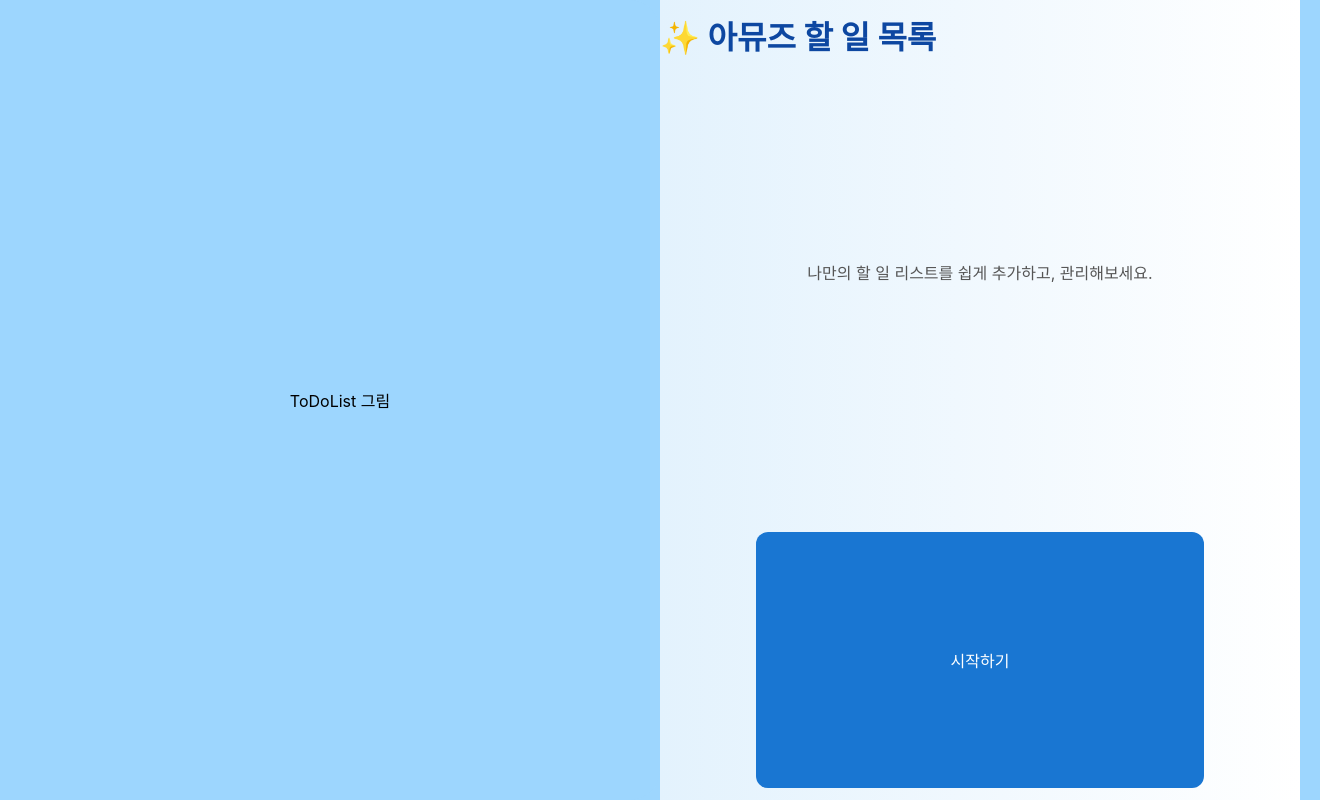
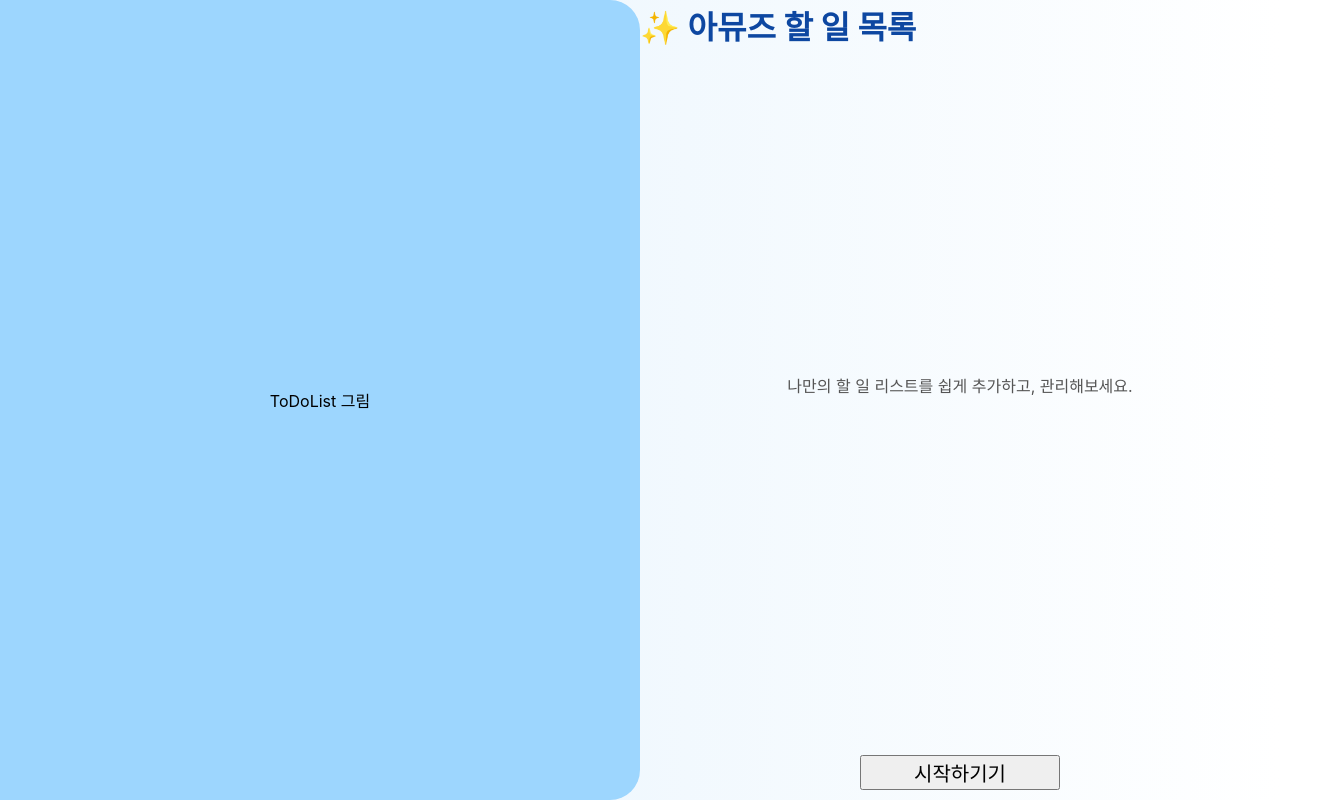
Before and after one commit to JDWdonga21/amuse-todo-app, a React (Create React App) app: page / in a window 1280 px wide. Shown: the whole page, 1320 px wide, since content can reach past the window. Built offline with nearby package versions, Linux system fonts and the light colour scheme.

Commit message:
button 컴포넌트 분리, 시작화면 애니메이션 수정정

```diff
--- /dev/null
+++ b/src/components/todoButton.tsx
@@ -0,0 +1,26 @@
+import React from "react";
+
+interface TbuttonProps {
+    text: string;
+    // displayYn: boolean;
+    onButtonClick: () => void;
+    children?: React.ReactNode;
+}
+
+const Tbutton: React.FC<TbuttonProps> = ({ text, onButtonClick }) => {
+    return (
+        <button
+            style={{
+                width: '200px',
+                height: '45px',
+                fontSize: '20px',
+                cursor: "pointer"
+            }}
+            onClick={onButtonClick}
+        >
+            {text}
+        </button>
+    );
+}
+
+export default Tbutton;
--- a/src/pages/welcomePage.tsx
+++ b/src/pages/welcomePage.tsx
@@ -1,5 +1,7 @@
 import React, { CSSProperties,useState, useEffect } from "react";
 import { useNavigate } from "react-router-dom";
+
+import Tbutton from "../components/todoButton";
 
 const WelcomePage = () => {
     const navigate = useNavigate();
@@ -7,16 +9,18 @@ const WelcomePage = () => {
     const [isButtonClicked, setIsButtonClicked] = useState(false)
     const [leftSideWidth, setLeftSideWidth] = useState("50%");
     const [rightSideWidth, setRightSideWidth] = useState("50%");
+    const [borderRadius, setBorderRadius] = useState("30px");
 
-    useEffect(()=>{
-        if(isButtonClicked){
-            const timeout = setTimeout(()=>{
+
+    useEffect(() => {
+      if (isButtonClicked) {
+        setBorderRadius("0px");
+        const timeout = setTimeout(() => {
           navigate("/todo");
         }, 2000);
-
-            return ()=>clearTimeout(timeout);
+        return () => clearTimeout(timeout);
       }
-    })
+    }, [isButtonClicked]);
 
     const leftStyle: CSSProperties = {
       width: leftSideWidth,
@@ -26,9 +30,9 @@ const WelcomePage = () => {
       justifyContent: "center",
       alignItems: "center",
       backgroundColor: "rgb(157, 214, 254)",
-        borderTopRightRadius: leftSideWidth === "50%" ? "30px" : "0",
-        borderBottomRightRadius: leftSideWidth === "50%" ? "30px" : "0",
-        transition: "all 1s ease",
+      borderTopRightRadius: borderRadius,
+      borderBottomRightRadius: borderRadius,
+      transition: "all 2s ease",
     };
     const rightStyle: CSSProperties = {
         width: rightSideWidth,
@@ -36,8 +40,7 @@ const WelcomePage = () => {
         display: "flex",
         justifyContent: "center",
         alignItems: "center",
-        background: "linear-gradient(to right, #e3f2fd, #ffffff)", // 밝고 부드러운 배경
-        transition: "all 1s ease",
+        transition: "all 2s ease",
     };
 
     // const handleStart = () => {
@@ -50,18 +53,30 @@ const WelcomePage = () => {
                 ToDoList 그림
             </div>
             <div style={rightStyle}>
-                <div style={{height: "100%", display: leftSideWidth === "50%" ? "flex" : "none", flexDirection: "column", alignItems: 'center'}}>
+                <div style={{marginTop: "40px", marginBottom: "60px", height: "calc(100%-100px)", display: leftSideWidth === "50%" ? "flex" : "none", flexDirection: "column", alignItems: 'center'}}>
                     <h1 style={styles.title}>✨ 아뮤즈 할 일 목록</h1>
                     <p style={styles.description}>
                         나만의 할 일 리스트를 쉽게 추가하고, 관리해보세요.
                     </p>
-                    <button onClick={()=>{
+                    {/* <button onClick={()=>{
                         setLeftSideWidth("100%");
                         setRightSideWidth("0%");
                         setIsButtonClicked(true);
                     }} style={styles.button}>
                         시작하기
-                    </button>
+                    </button> */}
+                    <Tbutton
+                      text="시작하기기"
+                      onButtonClick={
+                        ()=>{
+                          setLeftSideWidth("100%");
+                          setRightSideWidth("0%");
+                          setIsButtonClicked(true);
+                        }
+                      }
+                    >
+
+                    </Tbutton>
                 </div>
             </div>
 
@@ -76,8 +91,7 @@ const styles: { [key: string]: CSSProperties } = {
     flexDirection: "row",
     justifyContent: "center",
     alignItems: "center",
-    padding: "0 20px",
-    backgroundColor: "rgb(157, 214, 254)",
+    background: "linear-gradient(to right, #e3f2fd, #ffffff)", // 밝고 부드러운 배경
   },
 //   left: {
 //     width: leftSideWidth,
@@ -114,33 +128,19 @@ const styles: { [key: string]: CSSProperties } = {
     textAlign: "center",
     maxWidth: "400px",
   },
-  button: {
-    marginTop: "12px",
-    marginBottom: "12px",
-    width: '70%',
-    padding: "14px 32px",
-    fontSize: "16px",
-    backgroundColor: "#1976d2",
-    color: "#fff",
-    border: "none",
-    borderRadius: "12px",
-    cursor: "pointer",
-    transition: "background-color 0.3s",
-  },
+  // button: {
+  //   marginTop: "12px",
+  //   marginBottom: "12px",
+  //   width: '70%',
+  //   padding: "14px 32px",
+  //   fontSize: "16px",
+  //   backgroundColor: "#1976d2",
+  //   color: "#fff",
+  //   border: "none",
+  //   borderRadius: "12px",
+  //   cursor: "pointer",
+  //   transition: "background-color 0.3s",
+  // },
 };
 
-// 버튼 호버 스타일 추가 (CSS-in-JS 환경이면 styled-components 권장)
-const buttonHover = () => {
-  const button = document.querySelector("button");
-  if (button) {
-    button.addEventListener("mouseover", () => {
-      (button as HTMLElement).style.backgroundColor = "#125ea3";
-    });
-    button.addEventListener("mouseout", () => {
-      (button as HTMLElement).style.backgroundColor = "#1976d2";
-    });
-  }
-};
-buttonHover();
-
 export default WelcomePage;
```
Lines whose indentation alone changed are shown as unchanged.
